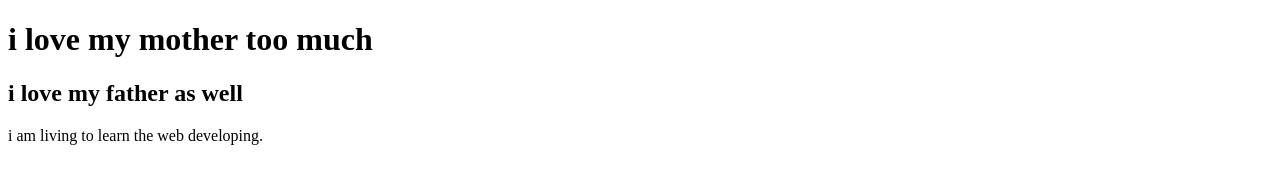
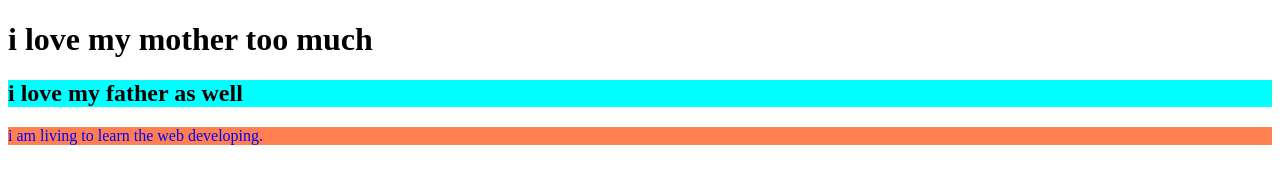
Before and after one commit to resan156/my-third-repo, a plain HTML site: page index.html in a window 1280 px wide. Drawn offline with Linux system fonts and the light colour scheme.

Commit message:
style added

```diff
--- a/index.html
+++ b/index.html
@@ -5,6 +5,7 @@
     <meta http-equiv="X-UA-Compatible" content="IE=edge">
     <meta name="viewport" content="width=device-width, initial-scale=1.0">
     <title>my third repo</title>
+    <link rel="stylesheet" href="style.css">
 </head>
 <body>
     <h1>i love my mother too much</h1>
--- /dev/null
+++ b/style.css
@@ -0,0 +1,11 @@
+p{
+    color: blue;
+    background-color: coral;
+}
+h1{
+    font-weight: bolder;
+
+}
+h2{
+    background-color: cyan;
+}
```
